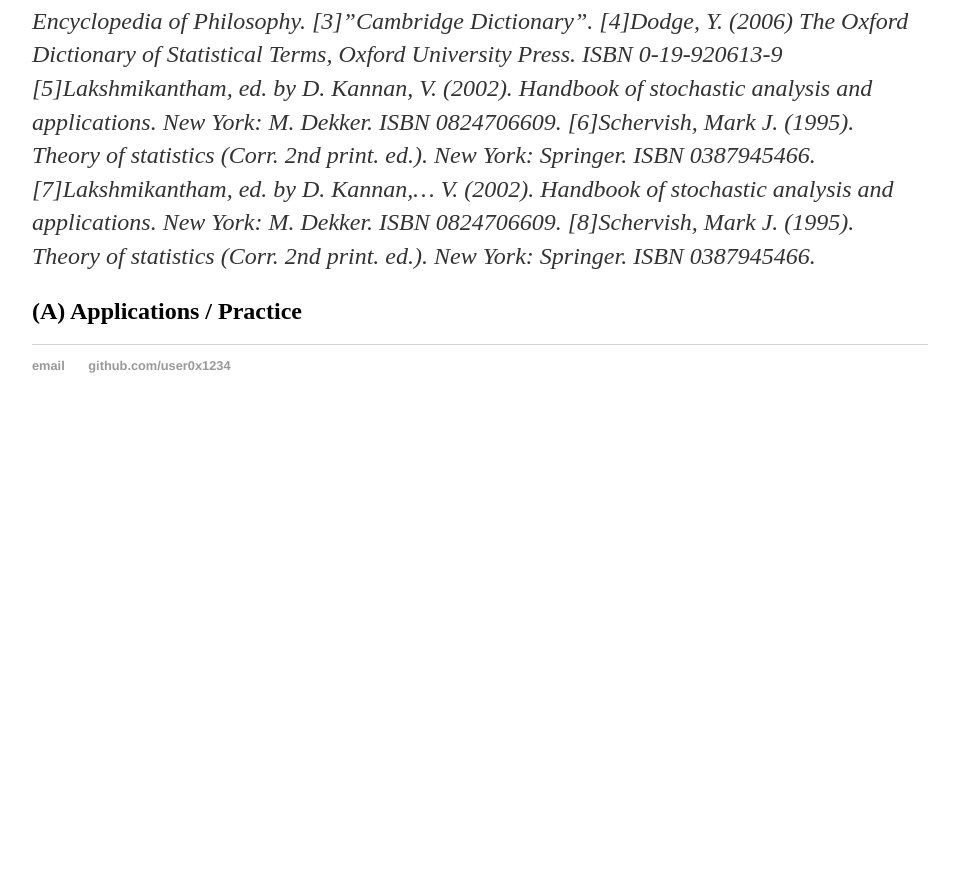
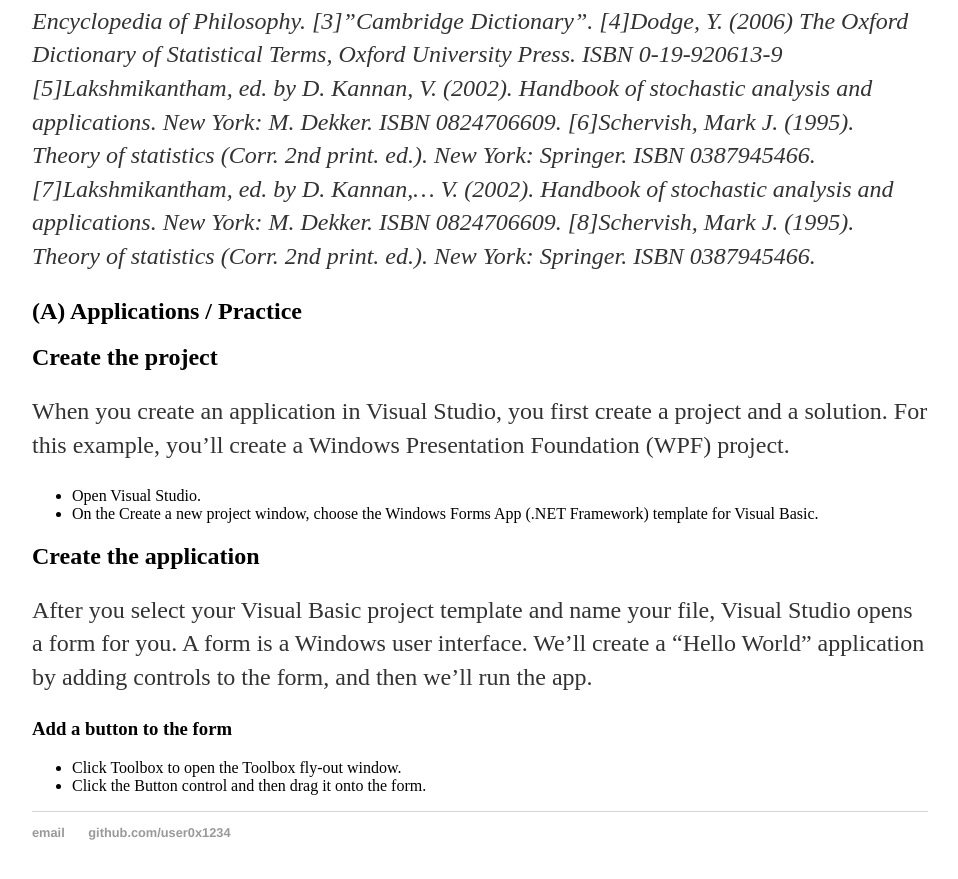
Before and after one commit to user0x1234/user0x1234.github.io, a Jekyll site: the page built from _posts/2021-09-25-HomeWork1.md, in a window 1280 px wide and 900 px high, scrolled down 1853 px. Shown: the top 879 px of the window, without its empty margins (160-1118 px from the left). Built offline with Jekyll 4.4.1, drawn with Linux system fonts in a browser that asks for light colours; before the commit the page ends 2286 px from its top, so only the background shows below that.

Commit message:
Update 2021-09-25-HomeWork1.md

```diff
--- a/_posts/2021-09-25-HomeWork1.md
+++ b/_posts/2021-09-25-HomeWork1.md
@@ -36,3 +36,18 @@
 
 
 ## (A) Applications / Practice
+
+## Create the project
+
+When you create an application in Visual Studio, you first create a project and a solution. For this example, you'll create a Windows Presentation Foundation (WPF) project.
+ - Open Visual Studio.
+ - On the Create a new project window, choose the Windows Forms App (.NET Framework) template for Visual Basic.
+
+## Create the application
+
+After you select your Visual Basic project template and name your file, Visual Studio opens a form for you. A form is a Windows user interface. We'll create a "Hello World" application by adding controls to the form, and then we'll run the app.
+
+### Add a button to the form
+
+-  Click Toolbox to open the Toolbox fly-out window.
+-  Click the Button control and then drag it onto the form.
```
